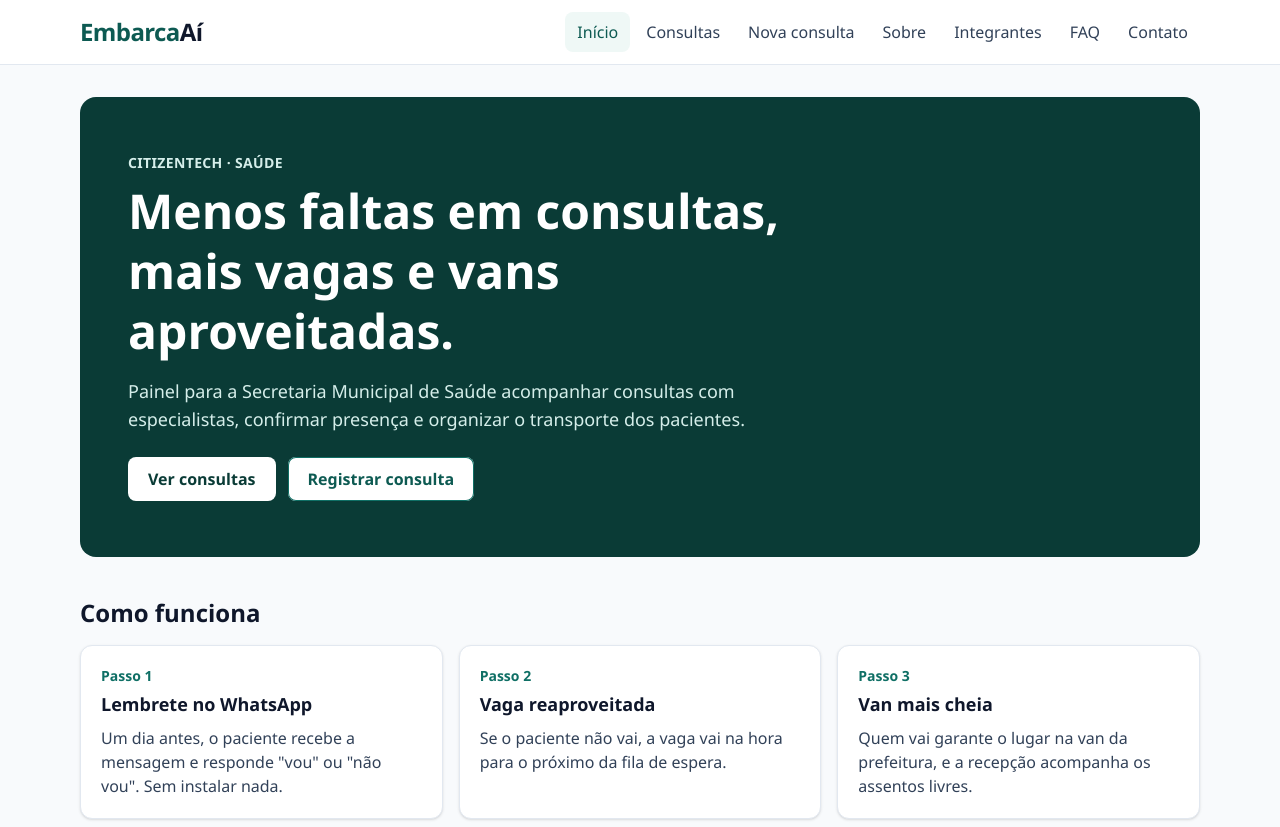
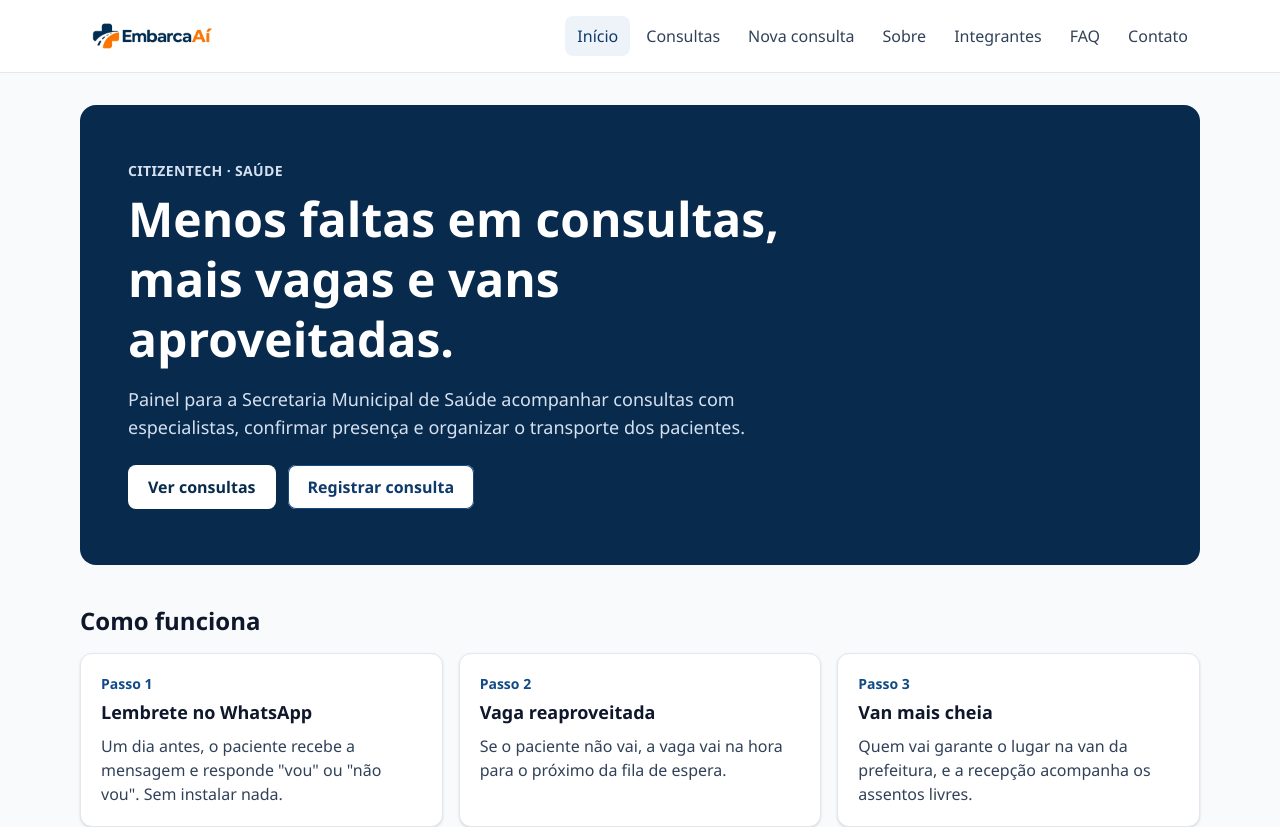
Before and after one commit to PedroDaniel7/embarcaai-frontend, a React (Vite) app: page / in a window 1280 px wide. Shown: the top 827 px of the page. Built offline with nearby package versions, Linux system fonts and the light colour scheme; no server answers.

Commit message:
feat: aplica logo, favicon e paleta da identidade visual

```diff
--- a/index.html
+++ b/index.html
@@ -7,6 +7,7 @@
       name="description"
       content="EmbarcaAí: painel da Secretaria Municipal de Saúde para reduzir faltas em consultas e aproveitar as vans da prefeitura."
     />
+    <link rel="icon" type="image/png" href="/favicon.png" />
     <title>EmbarcaAí | Painel da Secretaria de Saúde</title>
   </head>
   <body>
--- a/src/components/Navbar.tsx
+++ b/src/components/Navbar.tsx
@@ -28,8 +28,8 @@ export default function Navbar() {
   return (
     <header className="sticky top-0 z-20 border-b border-slate-200 bg-white">
       <nav aria-label="Principal" className="mx-auto flex max-w-6xl items-center justify-between px-4 py-3">
-        <Link to="/" className="text-2xl font-bold tracking-tight text-brand-700">
-          Embarca<span className="text-slate-900">Aí</span>
+        <Link to="/" className="inline-flex items-center" aria-label="EmbarcaAí, página inicial">
+          <img src="/logo.png" alt="Logo EmbarcaAí" width={173} height={58} className="h-10 w-auto sm:h-12" />
         </Link>
 
         <button
--- a/src/index.css
+++ b/src/index.css
@@ -1,12 +1,18 @@
 @import "tailwindcss";
 
+/* Paleta tirada da logo: azul-marinho (brand) e laranja (accent). */
 @theme {
-  --color-brand-50: #eff8f6;
-  --color-brand-100: #d5eeea;
-  --color-brand-500: #14877a;
-  --color-brand-600: #0f6f65;
-  --color-brand-700: #0d5a52;
-  --color-brand-900: #0a3b36;
+  --color-brand-50: #eef3fa;
+  --color-brand-100: #d5e1f1;
+  --color-brand-500: #2563a8;
+  --color-brand-600: #134a85;
+  --color-brand-700: #0d3a6b;
+  --color-brand-900: #082a4d;
+  --color-accent-50: #fff4e8;
+  --color-accent-100: #ffe1c2;
+  --color-accent-500: #f77f00;
+  --color-accent-600: #d96c00;
+  --color-accent-700: #a85200;
   --font-sans: "Segoe UI", system-ui, -apple-system, Roboto, "Helvetica Neue", Arial, sans-serif;
 }
 
@@ -21,6 +27,6 @@
   }
 
   :focus-visible {
-    @apply outline-2 outline-offset-2 outline-brand-600;
+    @apply outline-2 outline-offset-2 outline-accent-600;
   }
 }
```
Also changed, not shown: public/favicon.png (added), public/logo.png (added).
